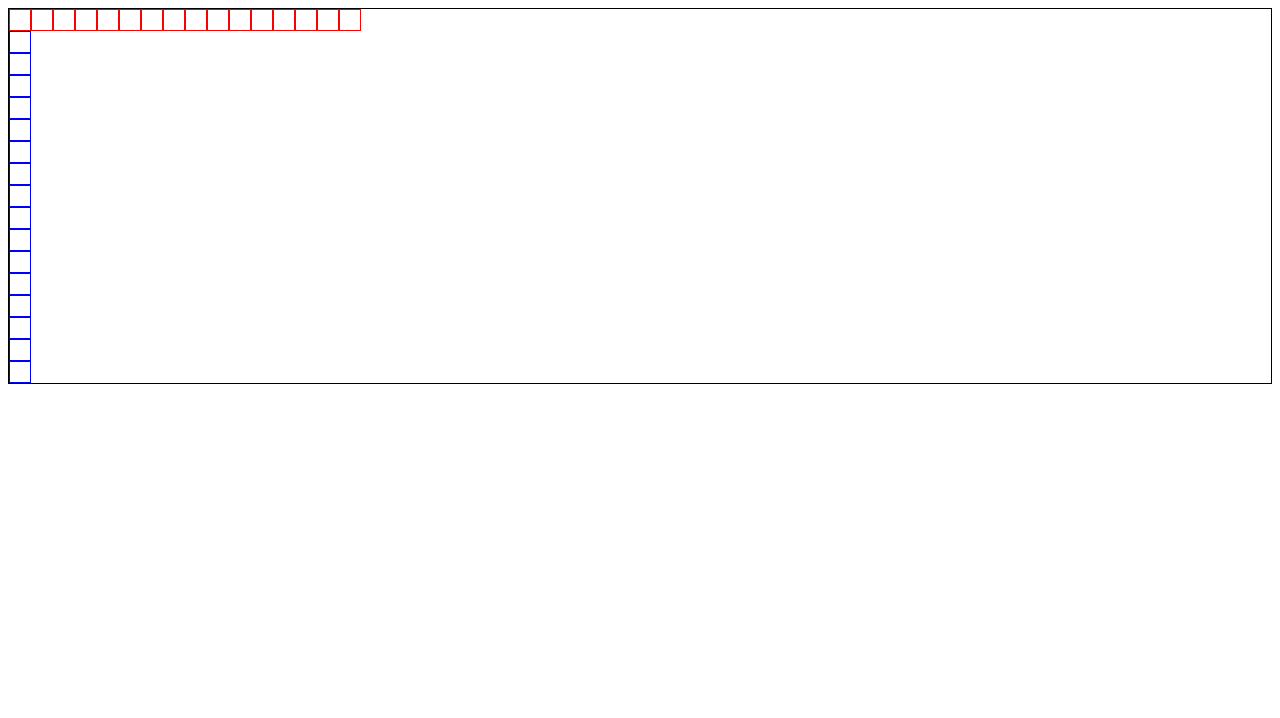
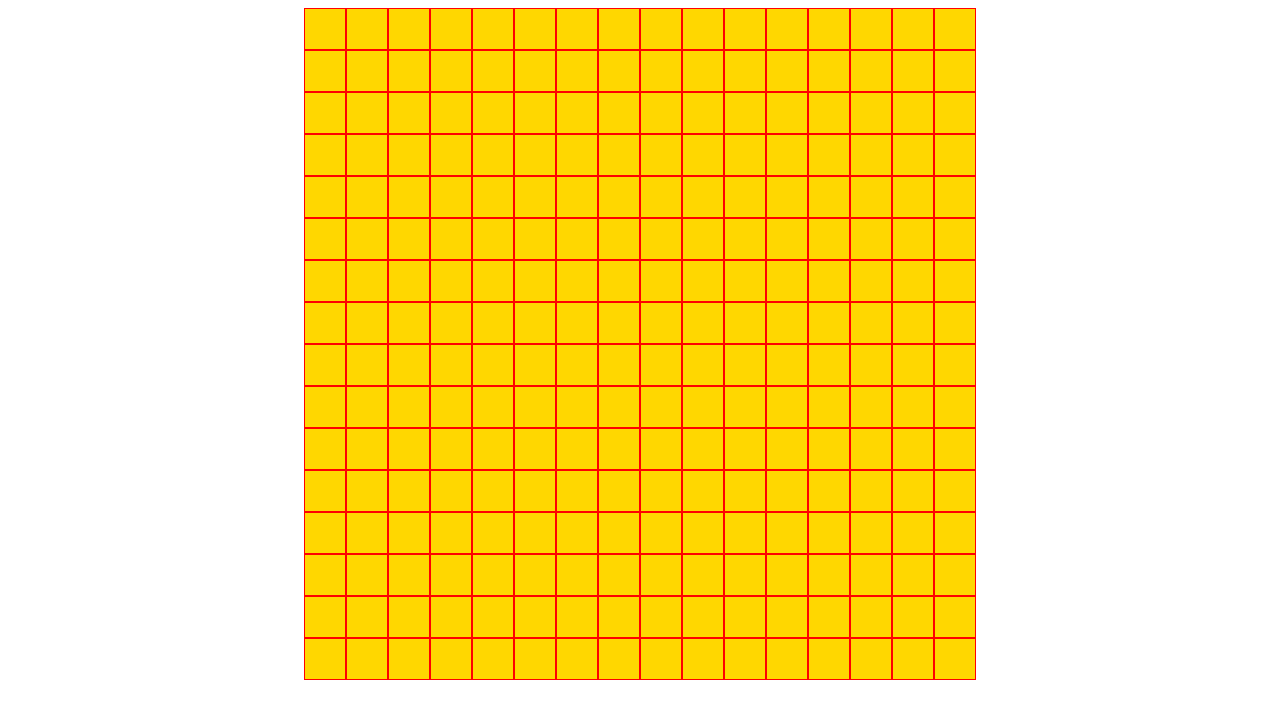
Before and after one commit to brdorad3/Etch-a-Sketch, a plain HTML site: page index.html in a window 1280 px wide. Drawn offline with Linux system fonts and the light colour scheme.

Commit message:
Created grid

```diff
--- a/script.js
+++ b/script.js
@@ -1,21 +1,48 @@
-const div =document.createElement('div');
-div.setAttribute('id','dog')
-const div2=document.createElement('div');
-div2.setAttribute('id','dvog');
-const div3=document.createElement('div');
-div3.setAttribute('id','dvi');
 
-for(let i=0;i<16;i++){
+const grid =document.createElement('div');
+grid.setAttribute('id','dog')
 
- const diva=document.createElement('div');
- diva.classList.add('dva');
-   div3.appendChild(diva);
+
+let column=16;
+let row=16;
+
+
+
+for(let i=0;i<column;i++){
+const column=document.createElement('div');
+column.classList='column';
+
+
+for(let j=0;j<row;j++){
+ const row=document.createElement('div');
+row.classList='row';
+
+
+ column.appendChild(row);
+   }
+
+   grid.appendChild(column);
+  }
+
+document.body.appendChild(grid);
+
+
+/*
+var columns = 4;
+var rows = 4;
+
+var grid = document.createElement('div');
+grid.className = 'grid';
+for (var i = 0; i < columns; ++i) {
+    var column = document.createElement('div'); // create column
+    column.className = 'column';
+    for (var j = 0; j < rows; ++j) {
+        var row = document.createElement('div'); // create row
+        row.className = 'row';
+        row.textContent=' ' ;// set text
+        column.appendChild(row); // append row in column
+    }
+    grid.appendChild(column); // append column inside grid
 }
-for(let j=0;j<16;j++){
-    const piva=document.createElement('div');
- piva.classList.add('piva');
-   div2.appendChild(piva);
-   }
-document.body.appendChild(div);
-div.appendChild(div2);
-div.appendChild(div3);
+document.body.appendChild(grid);
+*/
--- a/style.css
+++ b/style.css
@@ -1,22 +1,24 @@
 #dog{
-    border: 1px solid black;
+
+    display: flex;
+    justify-content: center;
 
 }
-.piva ,.dva{
-    width:20px;
-    height: 20px;;
-}
-.piva{
 
-    border: 1px solid red;
-}
-.dva{
-    border: 1px solid blue;
-    display: flex;
-}
-#dvi{
 
-}
-#dvog{
-    display: flex;
-}
+    .grid {
+        display: flex;   /* <--- required */
+    }
+
+    .column {
+         /* <--- required (style column to fill the same space as the other columns) */
+    }
+
+    .row {
+
+        background: gold;
+        text-align: center;
+     border: 1px solid red;
+        width: 40px;
+        height: 40px;
+    }
```
